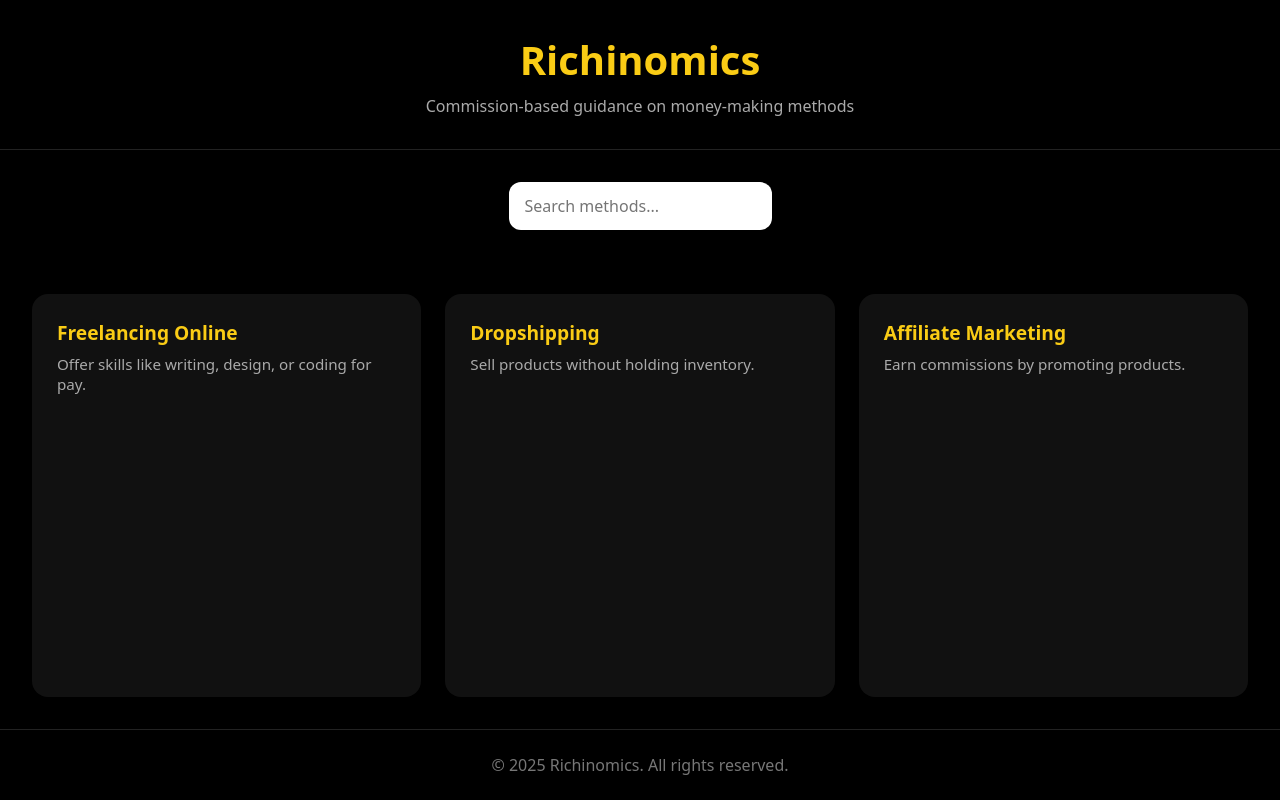
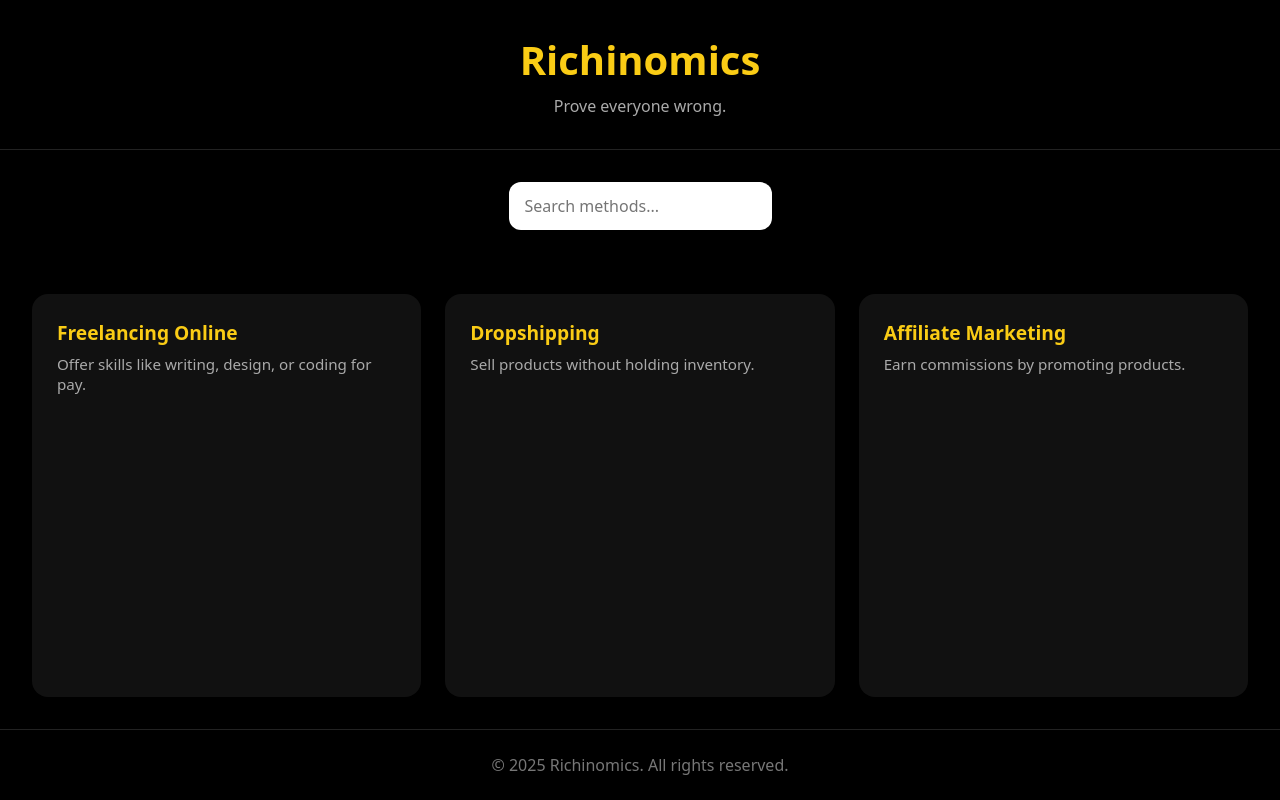
Before and after one commit to funnabun/Richinomics, a plain HTML site: page index.html in a window 1280 px wide. Drawn offline with Linux system fonts and the light colour scheme.

Commit message:
Update index.html

```diff
--- a/index.html
+++ b/index.html
@@ -10,7 +10,7 @@
 <body>
   <header>
     <h1>Richinomics</h1>
-    <p>Commission-based guidance on money-making methods</p>
+    <p>Prove everyone wrong.</p>
   </header>
 
   <div class="search-container">
```
